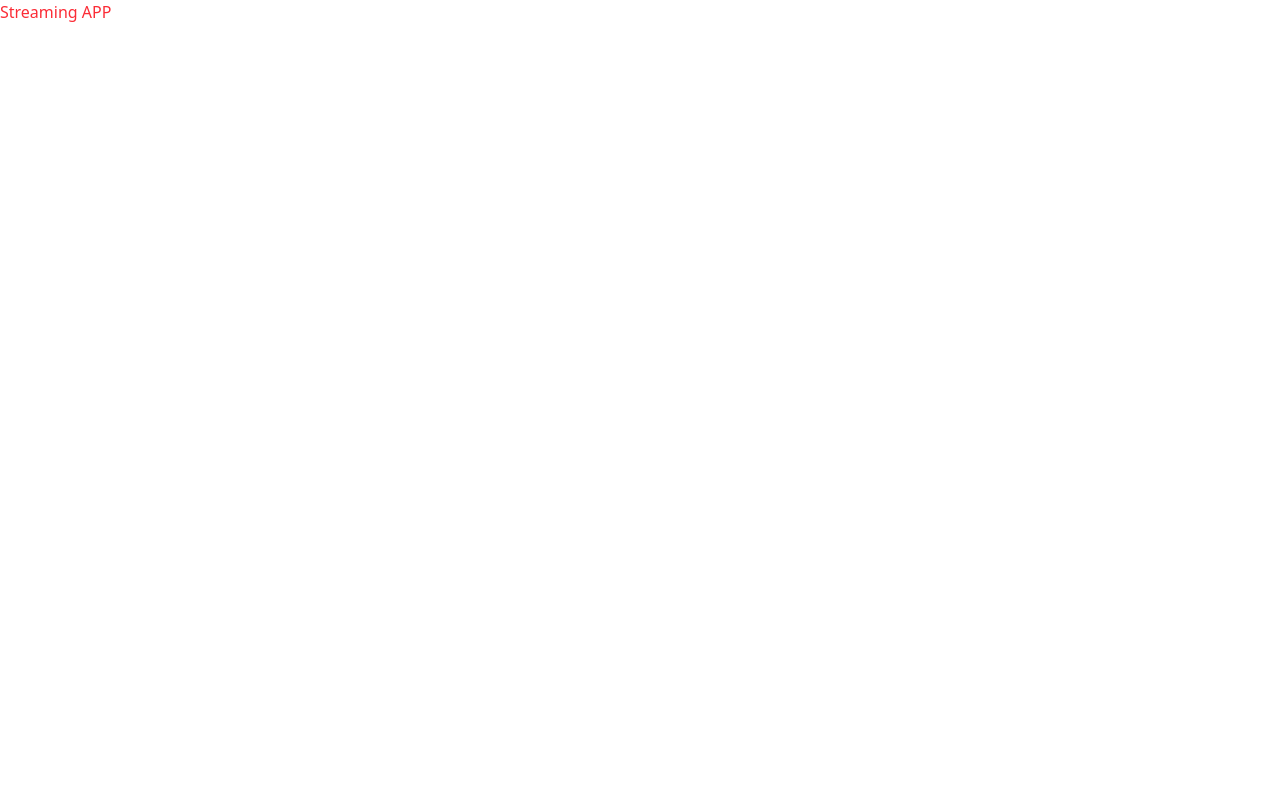
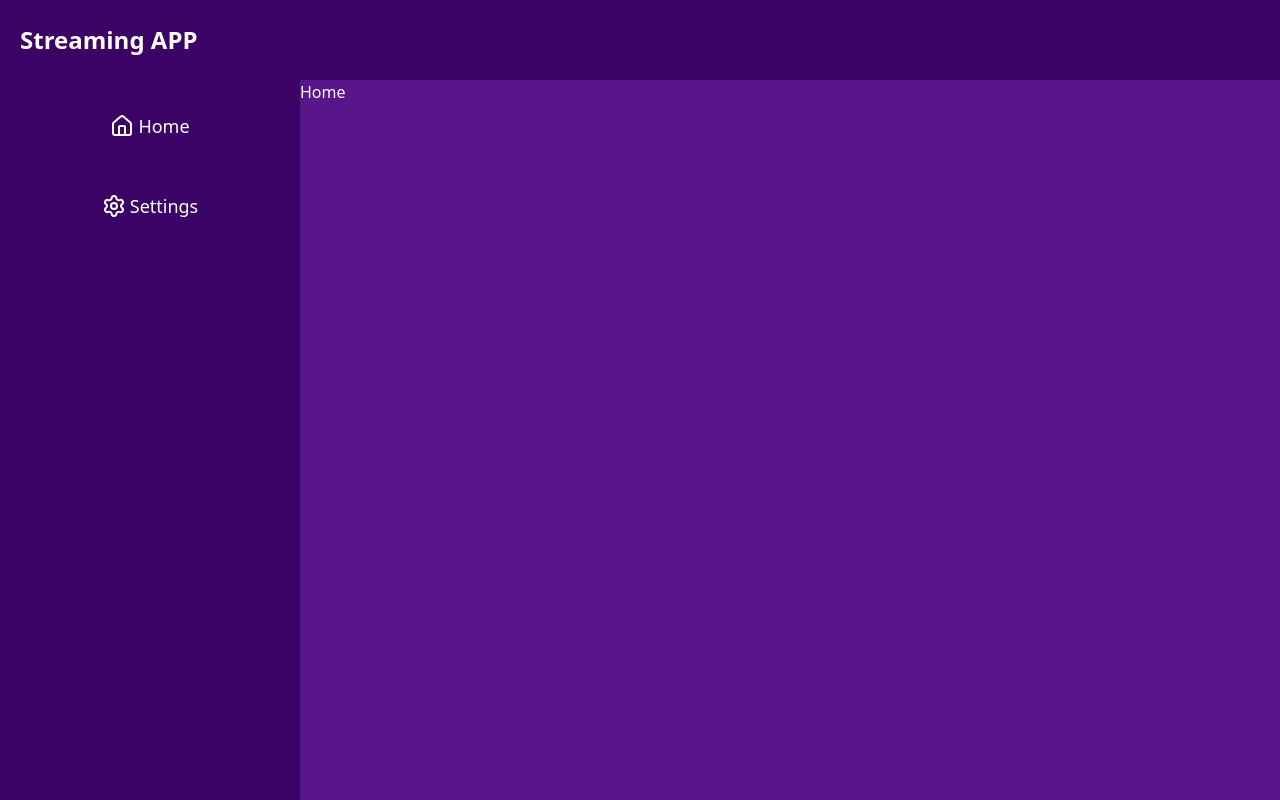
Before and after one commit to Azzpect/Streaming, a React (Vite) app in the folder app/: page / in a window 1280 px wide. Built offline with nearby package versions, Linux system fonts and the light colour scheme.

Commit message:
created the folder structure

```diff
--- a/app/package.json
+++ b/app/package.json
@@ -10,6 +10,7 @@
     "preview": "vite preview"
   },
   "dependencies": {
+    "lucide-react": "^0.539.0",
     "react": "^19.1.0",
     "react-dom": "^19.1.0"
   },
--- a/app/src/App.tsx
+++ b/app/src/App.tsx
@@ -1,5 +1,19 @@
+import { useState } from "react"
+import Navbar from "./components/Navbar"
+import Sidebar from "./components/Sidebar"
+import Home from "./components/Home"
+import Settings from "./components/Settings"
+
 export default function App() {
+
+  const [ page, setPage ] = useState<"home" | "settings">("home")
+
   return (
-    <h1 className="text-red-500">Streaming APP</h1>
+    <div className="w-screen h-screen grid grid-cols-[300px_1fr] grid-rows-[80px_1fr] bg-purple-900">
+      <Navbar />
+      <Sidebar setPage={setPage} />
+      { page === "home" && <Home />}
+      { page === "settings" && <Settings />}
+    </div>
   )
 }
--- /dev/null
+++ b/app/src/components/Home.tsx
@@ -0,0 +1,7 @@
+
+
+export default function Home() {
+    return (
+        <h2 className="text-white">Home</h2>
+    )
+}
--- /dev/null
+++ b/app/src/components/Navbar.tsx
@@ -0,0 +1,8 @@
+
+
+
+export default function Navbar() {
+    return (
+        <h1 className="col-span-full bg-purple-950 flex items-center text-white font-bold pl-5 text-2xl">Streaming APP</h1>
+    )
+}
--- /dev/null
+++ b/app/src/components/Settings.tsx
@@ -0,0 +1,114 @@
+import { useState } from "react"
+import { X, ChevronRight, ChevronDown, FolderClosed, File, FileText } from "lucide-react"
+
+
+
+export default function Settings() {
+
+    const [ showFolderPicker, setShowFolderPicker ] = useState<boolean>(false)
+
+    return (
+        <div className="flex flex-col justify-self-center w-4/5 p-10">
+            <label htmlFor="path" className="text-lg text-white self-start">Your movies directory:</label>
+            <div className="flex gap-2">
+                <input type="text" id="path" className="border-white border-2 outline-none py-1 px-3 w-2/4 text-white text-lg" readOnly />
+                <button className="bg-purple-950 text-white p-3 rounded-xl font-bold text-md cursor-pointer" onClick={() => setShowFolderPicker(true)}>Choose</button>
+            </div>
+            {showFolderPicker && <FolderPicker setShowFolderPicker={setShowFolderPicker} />}
+        </div>
+    )
+}
+
+function FolderPicker({ setShowFolderPicker } : { setShowFolderPicker : React.Dispatch<React.SetStateAction<boolean>>}) {
+
+    const folderData: FolderData = {
+        name: "/",
+        type: "dir",
+        children: [
+            {
+                name: "home",
+                type: "dir",
+                children: [
+                    {
+                        name: "azzpect",
+                        type: "dir",
+                        children: [
+                            {
+                                name: "Downloads",
+                                type: "dir",
+                                children: [
+                                    {
+                                        name: "myFile.txt",
+                                        type: "txt",
+                                    },
+                                    {
+                                        name: "myFile2.txt",
+                                        type: "txt",
+                                    }
+                                ]
+                            },
+                            {
+                                name: "Documents",
+                                type: "dir",
+                                children: []
+                            }
+                        ]
+                    }
+                ]
+            }
+        ],
+    }
+
+    return (
+        <div className="absolute top-1/2 left-1/2 -translate-x-1/2 -translate-y-1/2 min-h-[40vh] min-w-[20vw] bg-white">
+            <X className="absolute top-0 right-0 cursor-pointer" onClick={() => setShowFolderPicker(false)} />
+            <h2 className="text-lg font-bold p-2">Choose a folder:</h2>
+            <FolderStructure folderData={folderData} />
+        </div>
+    )
+}
+
+type FolderData = {
+    name: string,
+    children?: FolderData[],
+    type: string
+}
+
+const Icons : {[key : string]: any} = {
+    "dir": <FolderClosed />,
+    "txt": <FileText />
+}
+
+function FolderStructure({ folderData } : { folderData: FolderData}) {
+    return (
+        <div className="p-5">
+            <Folder data={folderData} indent={1} />
+        </div>
+    )
+}
+
+function Folder({ data, indent } : { data: FolderData, indent: number }) {
+
+    const [ open, setOpen ] = useState<boolean>(false)
+
+    return (
+        <>
+            <div
+            className="flex items-center gap-2 cursor-pointer"
+            style={{paddingLeft: `${indent*8}px`}}
+            onClick={() => {
+                if (!open) setOpen(true)
+            }}
+            >
+                {!open ? <ChevronRight className="cursor-pointer" /> : <ChevronDown className="cursor-pointer" onClick={() => setOpen(false)} />}
+                {Icons[data.type]}
+                <p className="text-lg">{data.name}</p>
+            </div>
+            { open && data.children &&
+                data.children.map((child, i) => {
+                    return <Folder key={i} data={child} indent={indent+1} />
+                })
+            }
+        </>
+    )
+}
--- /dev/null
+++ b/app/src/components/Sidebar.tsx
@@ -0,0 +1,17 @@
+import { House, Settings } from "lucide-react"
+
+
+export default function Sidebar({ setPage } : { setPage: React.Dispatch<React.SetStateAction<"home" | "settings">>}) {
+    return (
+        <div className="flex flex-col gap-3 bg-purple-950 p-3">
+            <div className="flex gap-1 items-center justify-center hover:bg-purple-400 cursor-pointer transition-colors duration-300 ease-linear p-5 rounded-xl" onClick={() => setPage("home")}>
+                <House color="white" />
+                <p className="text-white text-lg">Home</p>
+            </div>
+            <div className="flex gap-1 items-center justify-center hover:bg-purple-400 cursor-pointer transition-colors duration-300 ease-linear p-5 rounded-xl" onClick={() => setPage("settings")}>
+                <Settings color="white" />
+                <p className="text-white text-lg">Settings</p>
+            </div>
+        </div>
+    )
+}
```
Also changed, not shown: 1 other file (tests, documents, lock files or other folders).
